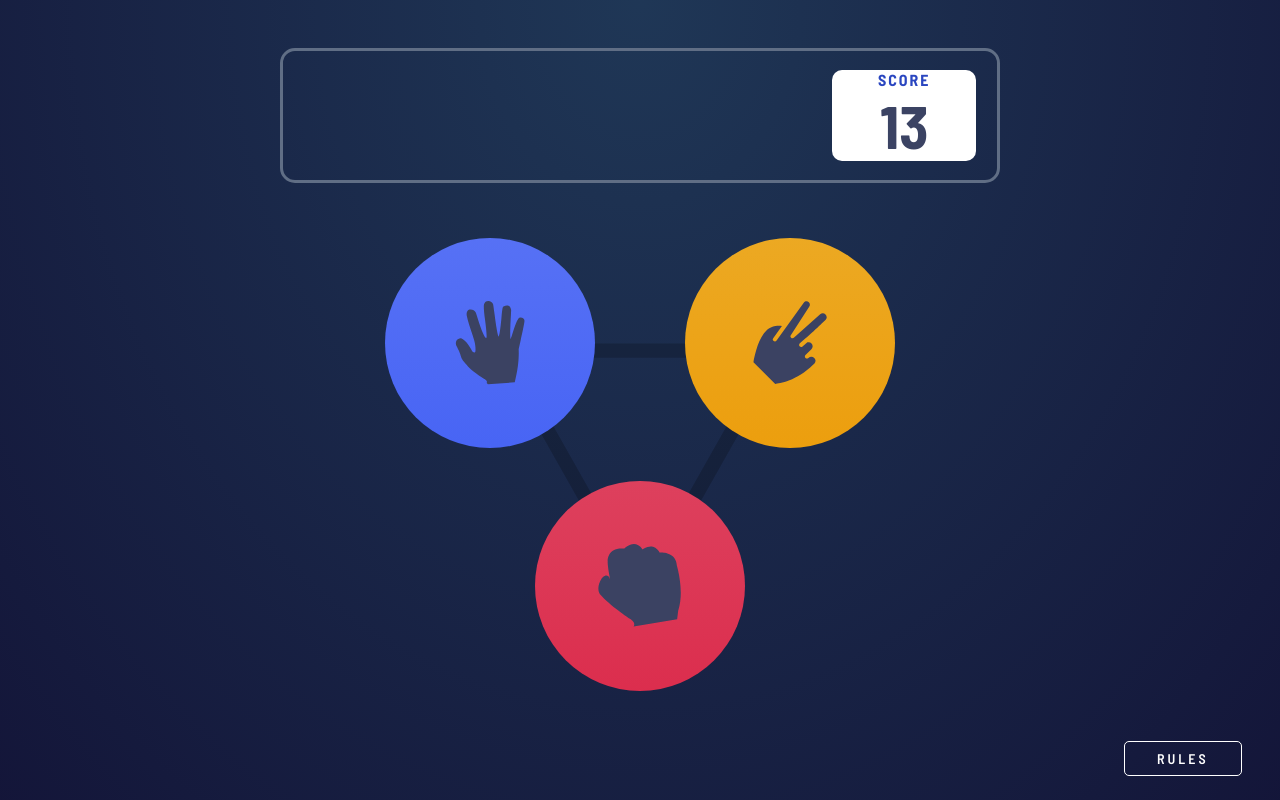
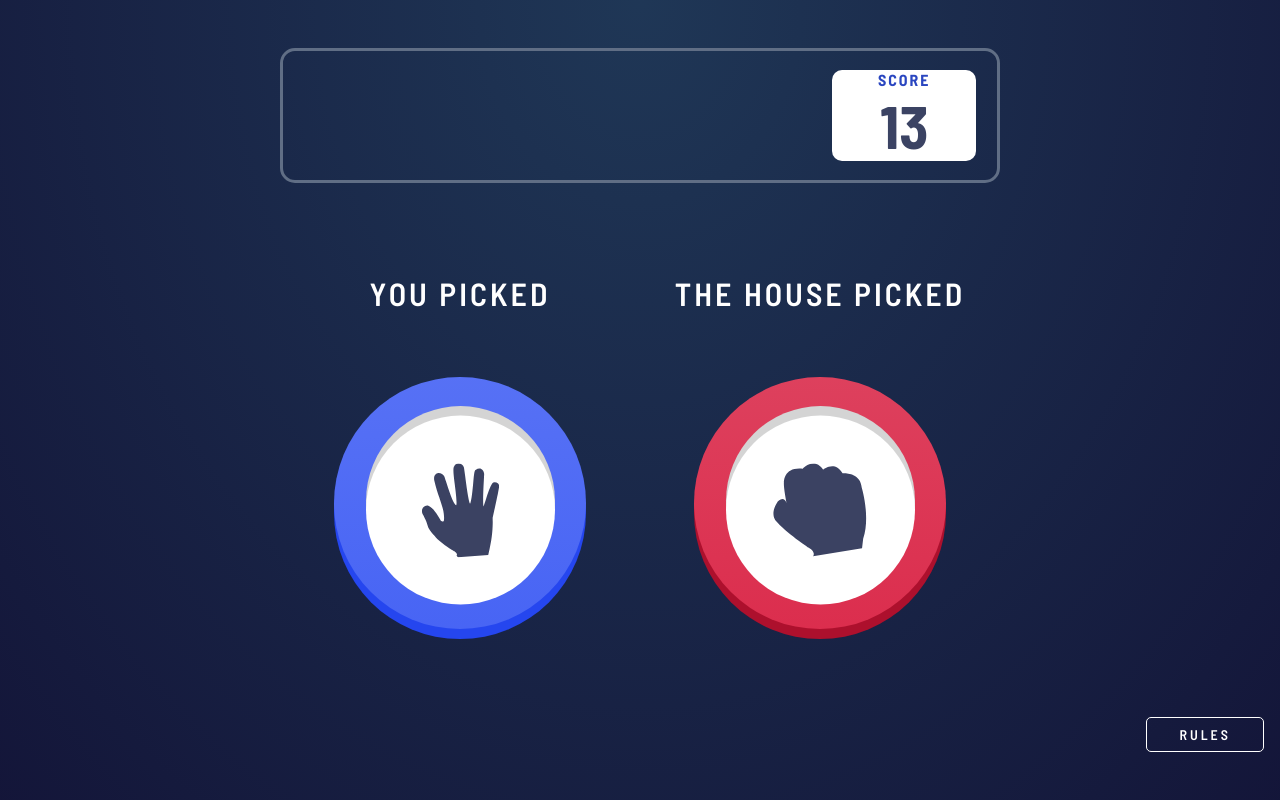
Before and after one commit to evertzner/rock-paper-scissors, a React (Create React App) app: page / in a window 1280 px wide. Both pictures are taken after a click on the element 490 px from the left and 343 px from the top of the page. Built offline with nearby package versions, Linux system fonts and the light colour scheme; some icons are missing.

Commit message:
card-selection added. look and feel

```diff
--- a/src/App.styles.scss
+++ b/src/App.styles.scss
@@ -1,9 +1,10 @@
 .app {
-  position: relative;
+  //position: relative;
   display: flex;
   flex-direction: column;
   align-items: center;
-  gap: 10rem;
+  justify-content: space-between;
+  //gap: 10rem;
   padding: 3rem 0;
   height: 100vh;
 }
--- a/src/components/board/board.component.jsx
+++ b/src/components/board/board.component.jsx
@@ -1,19 +1,47 @@
+import { useState } from "react";
 import Card from "../card/card.component";
+import CardSelection from "../card-selection/card-selection.component";
 
 import { ReactComponent as Triangle } from "../../assets/bg-triangle.svg";
 
 import "./board.styles.scss";
 
 const Board = () => {
+  const [selectedCard, setSelectedCard] = useState("");
+
+  const onSelectCardHandler = (option) => {
+    setSelectedCard(option);
+  };
+
   return (
-    <div className="board">
-      <figure>
-        <Triangle className="board__triangle" />
-      </figure>
-      <Card customClass="board__paper" option="paper" />
-      <Card customClass="board__scissors" option="scissors" />
-      <Card customClass="board__rock" option="rock" />
-    </div>
+    <>
+      {selectedCard !== "" ? (
+        <CardSelection selectedCard={selectedCard} />
+      ) : (
+        <>
+          <div className="board__selection">
+            <figure>
+              <Triangle className="board__selection__triangle" />
+            </figure>
+            <Card
+              customClass="board__selection__paper"
+              option="paper"
+              onClick={onSelectCardHandler}
+            />
+            <Card
+              customClass="board__selection__scissors"
+              option="scissors"
+              onClick={onSelectCardHandler}
+            />
+            <Card
+              customClass="board__selection__rock"
+              option="rock"
+              onClick={onSelectCardHandler}
+            />
+          </div>
+        </>
+      )}
+    </>
   );
 };
 
--- a/src/components/board/board.styles.scss
+++ b/src/components/board/board.styles.scss
@@ -1,5 +1,6 @@
-.board {
+.board__selection {
   position: relative;
+  max-width: 90vw;
 
   & > figure {
     max-width: 50vw;
--- /dev/null
+++ b/src/components/card-selection/card-selection.component.jsx
@@ -0,0 +1,41 @@
+import { useState, useEffect } from "react";
+
+import Card from "../card/card.component";
+
+import "./card-selection.styles.scss";
+
+const CardSelection = ({ selectedCard }) => {
+  const options = ["paper", "rock", "scissors"];
+
+  const [opponent, setOpponent] = useState("");
+
+  useEffect(() => {
+    setTimeout(() => {
+      const rndInt = Math.floor(Math.random() * 3) + 1;
+      setOpponent(options[rndInt - 1]);
+    }, 10);
+  }, []);
+
+  return (
+    <div className="card-selection-container">
+      <p className="player-text">YOU PICKED</p>
+      <Card
+        customClass={"player-card"}
+        option={selectedCard}
+        onClick={() => {}}
+      />
+      <p className="opponent-text">THE HOUSE PICKED</p>
+      {opponent ? (
+        <Card
+          customClass={"opponent-card"}
+          option={opponent}
+          onClick={() => {}}
+        />
+      ) : (
+        <div className="opponent-card-skeleton"></div>
+      )}
+    </div>
+  );
+};
+
+export default CardSelection;
--- /dev/null
+++ b/src/components/card-selection/card-selection.styles.scss
@@ -0,0 +1,67 @@
+@import "../../styles/variables";
+
+.card-selection-container {
+  position: relative;
+  width: min(45rem, 98%);
+  display: grid;
+  grid-template-columns: repeat(2, 1fr);
+  grid-template-rows: 1fr 3fr;
+  align-items: center;
+  height: 60%;
+
+  & > * {
+    justify-self: center;
+  }
+
+  p {
+    font-size: 2rem;
+    letter-spacing: 3px;
+  }
+
+  .player-text {
+    grid-column: 1/2;
+    grid-row: 1/2;
+  }
+
+  .player-card {
+    grid-column: 1/2;
+    grid-row: 2/3;
+  }
+
+  .player-card,
+  .opponent-card {
+    & > * {
+      cursor: default;
+    }
+  }
+
+  .opponent-text {
+    grid-column: 2/3;
+    grid-row: 1/2;
+  }
+
+  .opponent-card,
+  .opponent-card-skeleton {
+    grid-column: 2/3;
+    grid-row: 2/3;
+    animation: opponentAppear 300ms ease-in;
+  }
+
+  .opponent-card-skeleton {
+    background-color: $background-color-skeleton;
+    width: 60%;
+    aspect-ratio: 1/1;
+    border-radius: 100%;
+  }
+}
+
+@keyframes opponentAppear {
+  0% {
+    opacity: 0;
+    transform: scale(0);
+  }
+  100% {
+    opacity: 1;
+    transform: scale(1);
+  }
+}
--- a/src/components/card/card.component.jsx
+++ b/src/components/card/card.component.jsx
@@ -4,7 +4,7 @@ import { ReactComponent as Rock } from "../../assets/icon-rock.svg";
 
 import "./card.styles.scss";
 
-const Card = ({ customClass, option }) => {
+const Card = ({ customClass, option, onClick }) => {
   const renderSwitch = (option) => {
     switch (option) {
       case "paper":
@@ -17,9 +17,25 @@ const Card = ({ customClass, option }) => {
         return <></>;
     }
   };
+
+  const onSelectCard = () => {
+    onClick(option);
+  };
+
   return (
-    <div className={`card-container ${customClass}`} data-option={option}>
-      <figure className="card-container__figure">{renderSwitch(option)}</figure>
+    <div
+      className={
+        customClass ? `card-container ${customClass}` : "card-container"
+      }
+      onClick={onSelectCard}
+    >
+      <div className="outer-circle" data-option={option}>
+        <div className="inner-circle">
+          <figure className="card-container__figure">
+            {renderSwitch(option)}
+          </figure>
+        </div>
+      </div>
     </div>
   );
 };
--- a/src/components/card/card.styles.scss
+++ b/src/components/card/card.styles.scss
@@ -3,16 +3,35 @@
 .card-container {
   position: absolute;
   width: 70%;
+
+  .outer-circle {
+    width: 100%;
     aspect-ratio: 1/1;
-  background-color: $color-white;
     border-radius: 100%;
     display: flex;
     align-items: center;
     justify-content: center;
     cursor: pointer;
 
-  &__figure {
-    height: 40%;
+    &::before {
+      content: "";
+      position: absolute;
+      width: 100%;
+      aspect-ratio: 1/1;
+      border-radius: 100%;
+      transform: translateY(4%);
+      z-index: -1;
+    }
+
+    &::after {
+      content: "";
+      background-color: $color-white-shadow;
+      width: 75%;
+      aspect-ratio: 1/1;
+      border-radius: 100%;
+      position: absolute;
+      transform: translateY(-1%);
+      z-index: 1;
     }
 
     &[data-option="paper"] {
@@ -26,4 +45,33 @@
     &[data-option="scissors"] {
       background-image: $color-scissors-gradient;
     }
+
+    &[data-option="paper"]::before {
+      background-color: $color-paper-shadow;
     }
+
+    &[data-option="rock"]::before {
+      background-color: $color-rock-shadow;
+    }
+
+    &[data-option="scissors"]::before {
+      background-color: $color-scissors-shadow;
+    }
+  }
+
+  .inner-circle {
+    background-color: $color-white;
+    width: 75%;
+    aspect-ratio: 1/1;
+    border-radius: 100%;
+    z-index: 2;
+    transform: translateY(4%);
+    display: flex;
+    align-items: center;
+    justify-content: center;
+  }
+
+  &__figure {
+    height: 50%;
+  }
+}
--- a/src/components/header/header.styles.scss
+++ b/src/components/header/header.styles.scss
@@ -20,7 +20,6 @@
     justify-content: center;
     font-weight: 700;
     border-radius: 10px;
-    user-select: none;
 
     &--text {
       color: $score-text;
--- a/src/components/rules/rules.styles.scss
+++ b/src/components/rules/rules.styles.scss
@@ -1,9 +1,7 @@
 @import "../../styles/variables";
 
 .rules {
-  position: absolute;
-  bottom: 3%;
-  right: 3%;
+  align-self: end;
   font-weight: 600;
   letter-spacing: 3px;
   font-size: 14px;
@@ -12,6 +10,7 @@
   border-radius: 5px;
   cursor: pointer;
   transition: all 0.1s linear;
+  margin-right: 1rem;
 
   &:hover {
     transform: scale(1.01);
--- a/src/styles/_base.scss
+++ b/src/styles/_base.scss
@@ -6,6 +6,7 @@
   margin: 0;
   padding: 0;
   box-sizing: inherit;
+  user-select: none;
 }
 
 html {
@@ -15,6 +16,8 @@ html {
 body {
   margin: 0;
   background-image: $background-color;
+  background-attachment: fixed;
+  background-repeat: no-repeat;
   font-family: $font-family;
   -webkit-font-smoothing: antialiased;
   -moz-osx-font-smoothing: grayscale;
--- a/src/styles/_variables.scss
+++ b/src/styles/_variables.scss
@@ -9,6 +9,8 @@ $color-scissors-gradient: linear-gradient(
   hsl(39, 89%, 49%)
 );
 
+$color-scissors-shadow: hsl(39, 100%, 39%);
+
 // Paper Gradient
 $color-paper-gradient: linear-gradient(
   to bottom,
@@ -16,12 +18,16 @@ $color-paper-gradient: linear-gradient(
   hsl(230, 89%, 62%)
 );
 
+$color-paper-shadow: hsl(230, 86%, 54%);
+
 // Rock Gradient
 $color-rock-gradient: linear-gradient(
   to bottom,
   hsl(349, 70%, 56%),
   hsl(349, 71%, 52%)
 );
+
+$color-rock-shadow: hsl(349, 83%, 37%);
 
 // Lizard Gradient
 $color-lizard-gradient: linear-gradient(
@@ -43,6 +49,7 @@ $dark-text: hsl(229, 25%, 31%);
 $score-text: hsl(229, 64%, 46%);
 $header-outline: hsl(217, 16%, 45%);
 $color-white: hsl(0, 0%, 100%);
+$color-white-shadow: hsl(0, 0%, 83%);
 
 // Background
 
@@ -52,6 +59,14 @@ $background-color: radial-gradient(
   hsl(237, 49%, 15%)
 );
 
+// $background-color-skeleton: linear-gradient(
+//   to bottom,
+//   hsl(214, 47%, 23%),
+//   hsl(237, 49%, 15%)
+// );
+
+$background-color-skeleton: hsl(222deg 45% 18%);
+
 // RESPONSIVE BREAKPOINTS
 $bp-mobile: 375px;
 $bp-desktop: 1366px;
```
Lines whose indentation alone changed are shown as unchanged.
